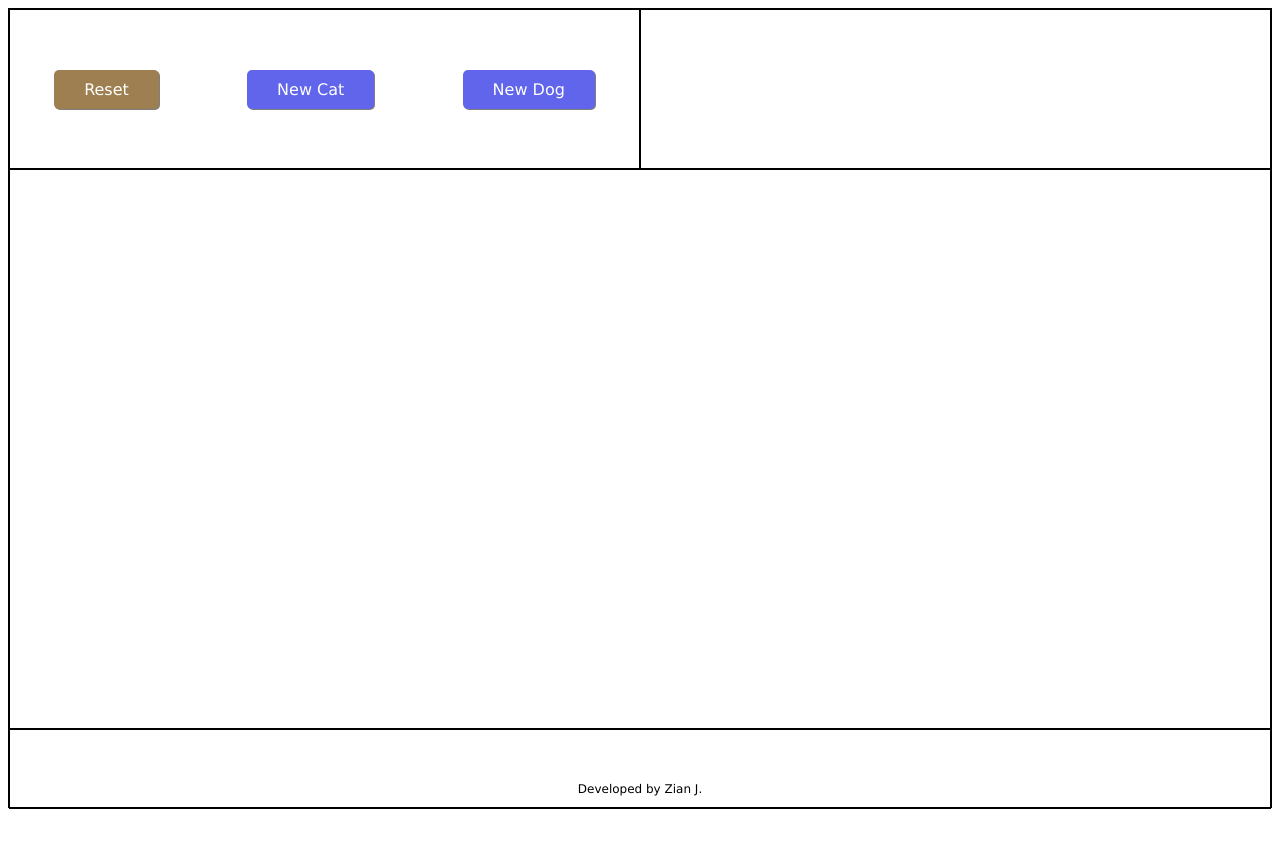
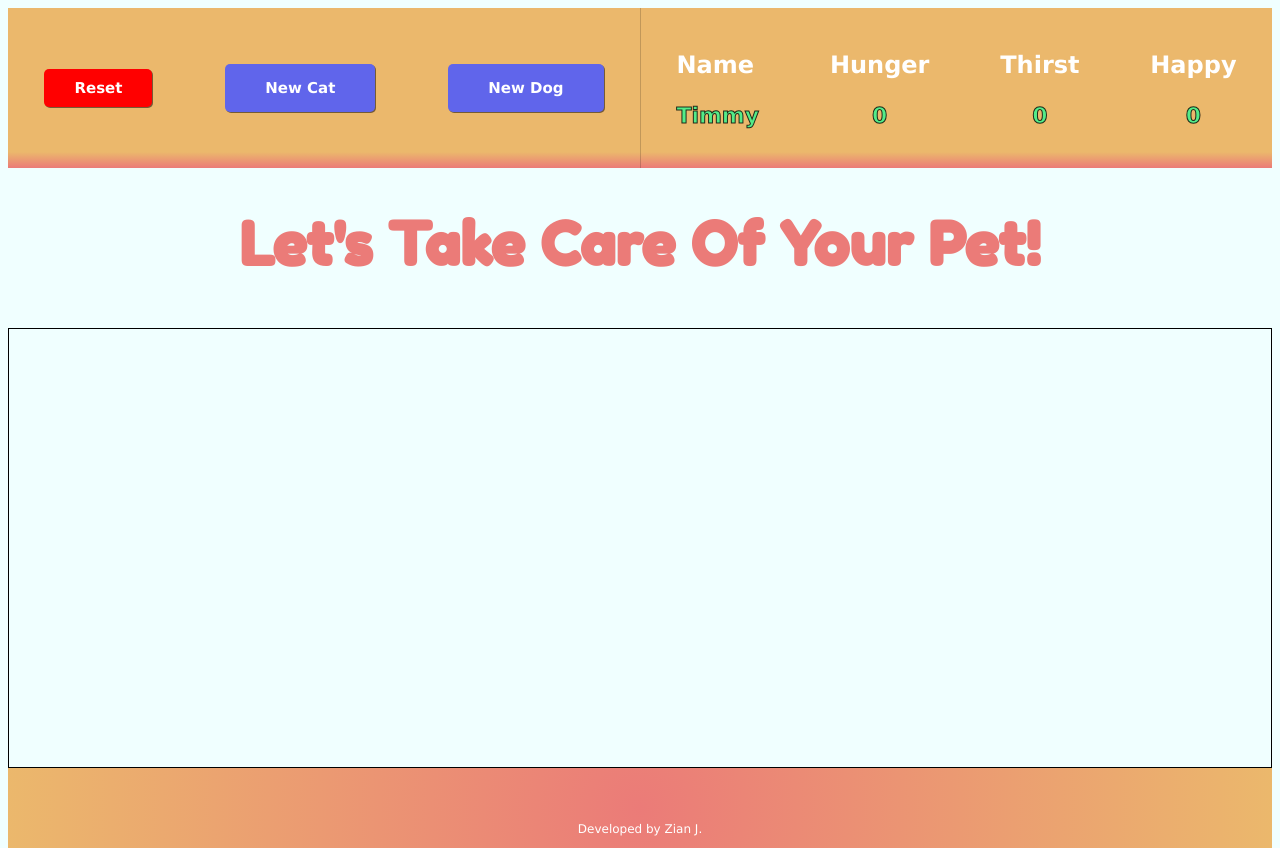
Before and after one commit to zian-javed/Cyber_Pet, a plain HTML site: page index.html in a window 1280 px wide. Before the commit the page ends 816 px from the top, so only its background shows below. Drawn offline with Linux system fonts and the light colour scheme.

Commit message:
updated css

```diff
--- a/index.html
+++ b/index.html
@@ -12,16 +12,28 @@
                 <p id="reset">Reset</p>
                 <p class="button">New Cat</p>
                 <p class="button">New Dog</p>
+            </div>
 
-            </div>
             <div id="rightCol">
-                <div id="name"> </div>
-                <div id="hungry"></div>
-                <div id="thirsty"></div>
-                <div id="happy"></div>
+                <div class="title"> <p>Name</p>
+                    <div id="_name"><p>Timmy</p> </div>
+                </div>
+                <div class="title"> <p>Hunger</p>
+                    <div id="_hungry"><p>0</p></div>
+                </div>
+                <div class="title"> <p>Thirst</p>
+                    <div id="_thirsty"><p>0</p> </div>
+                </div>
+                <div class="title"> <p>Happy</p>
+                    <div id="_happy"><p>0</p> </div>
+                </div>
             </div>
         </div>
-        <div class="mainBody"></div>
+        <div class="mainBody">
+            <div id="cta"><h1> Let's take care of your Pet!</h1></div>
+            <div id="petImage"></div>
+        </div>
+
         <div class="footer"><p>Developed by Zian J.</p></div>
 
     </div>
--- a/style.css
+++ b/style.css
@@ -1,6 +1,9 @@
+@import url('https://fonts.googleapis.com/css2?family=Fredoka+One&family=Montserrat:wght@500;600;700;800&family=Roboto:wght@400;500;700&display=swap');
+
 html{
     box-sizing: border-box;
     font-family: Verdana, Geneva, Tahoma, sans-serif;
+    background-color:azure ;
 }
 
 *,
@@ -12,29 +15,46 @@ html{
 
 .mainContainer{
     height: 100vh;
-    border: black solid 1px;
+    /* border: black solid 1px; */
 }
 
 .header{
     height: 20vh;
     display: flex;
+    background: linear-gradient(0deg, rgba(235,123,120,1) 0%, rgba(235,184,108,1) 10%);
 }
 
 .mainBody{
-    border: black solid 1px;
     height: 70vh;
 }
 
+#cta{
+    height: 15vh;
+    /* border: black solid 1px; */
+    font-size: 30px;
+    text-align: center;
+    font-family: 'Fredoka One', cursive;
+    text-transform: capitalize;
+    color: #EB7B78;
+    background: linear-gradient(0,);
+
+}
+
+#petImage{
+    height: 55vh;
+    border: black solid 1px;
+}
 .footer{
-    border: black solid 1px;
+    /* border: black solid 1px; */
     height: 10vh;
     display: flex;
     align-items: flex-end;
     justify-content: center;
+    background: radial-gradient(circle, rgba(235,123,120,1) 0%, rgba(235,184,108,1) 100%);
 }
 
 #leftCol{
-    border: black solid 1px;
+    /* border: black solid 1px; */
     height: 20vh;
     width: 50vw;
     display: flex;
@@ -43,27 +63,51 @@ html{
 }
 
 #rightCol{
-    border: black solid 1px;
+    border-left: rgba(0, 0, 0, 0.178) solid 1px;
     height: 20vh;
     width: 50vw;
+    display: flex;
+    justify-content: space-around;
+    align-items: center;
 }
+
 #reset{
     border-radius: 5px;
     padding: 10px 30px;
-    background-color: #9E7F51;
+    background-color: red;
     color: rgb(255, 255, 255);
     box-shadow:1px 1px rgb(0,0, 0, 0.5);
+    font-weight: 600;
+    font-size: 15px;
 }
 
 .button {
     border-radius: 5px;
-    padding: 10px 30px;
+    padding: 15px 40px;
     background-color: #6065EB;
     color: white;
     box-shadow: 1px 1px rgba(0, 0, 0, 0.5);
+    font-weight: 600;
+    font-size: 15px;
 }
 
 
 .footer p {
     font-size: 12px;
+    color: white;
 }
+
+.title{
+    color: white;
+    font-size: 24px;
+    font-weight: 600;
+}
+
+#_name, #_hungry, #_thirsty, #_happy{
+    color: #54EB88;
+    font-weight: 800;
+    -webkit-text-stroke-width: 1px;
+    -webkit-text-stroke-color: rgba(0, 0, 0, 0.801);
+    font-size: 22px;
+    text-align: center;
+}
```
